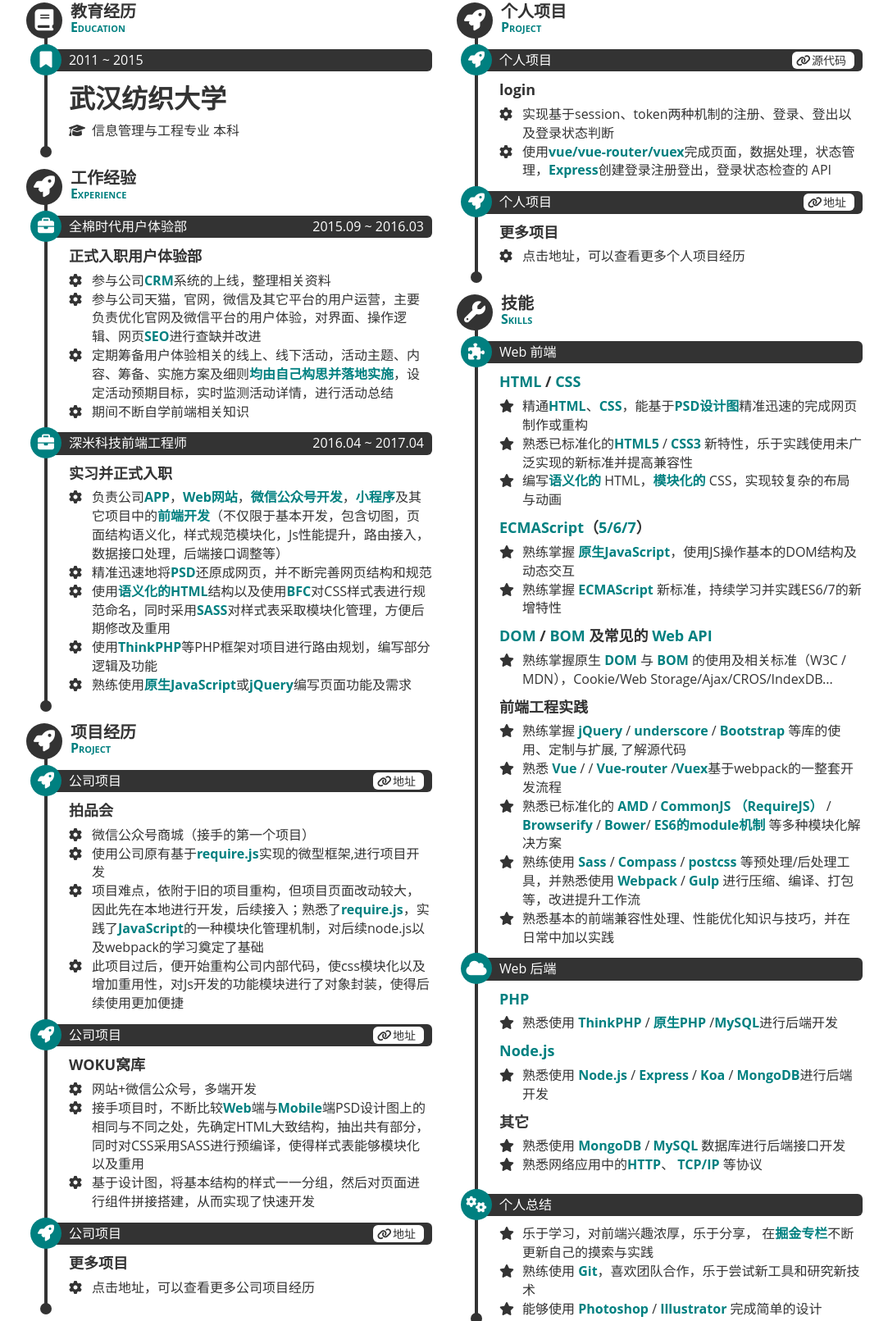
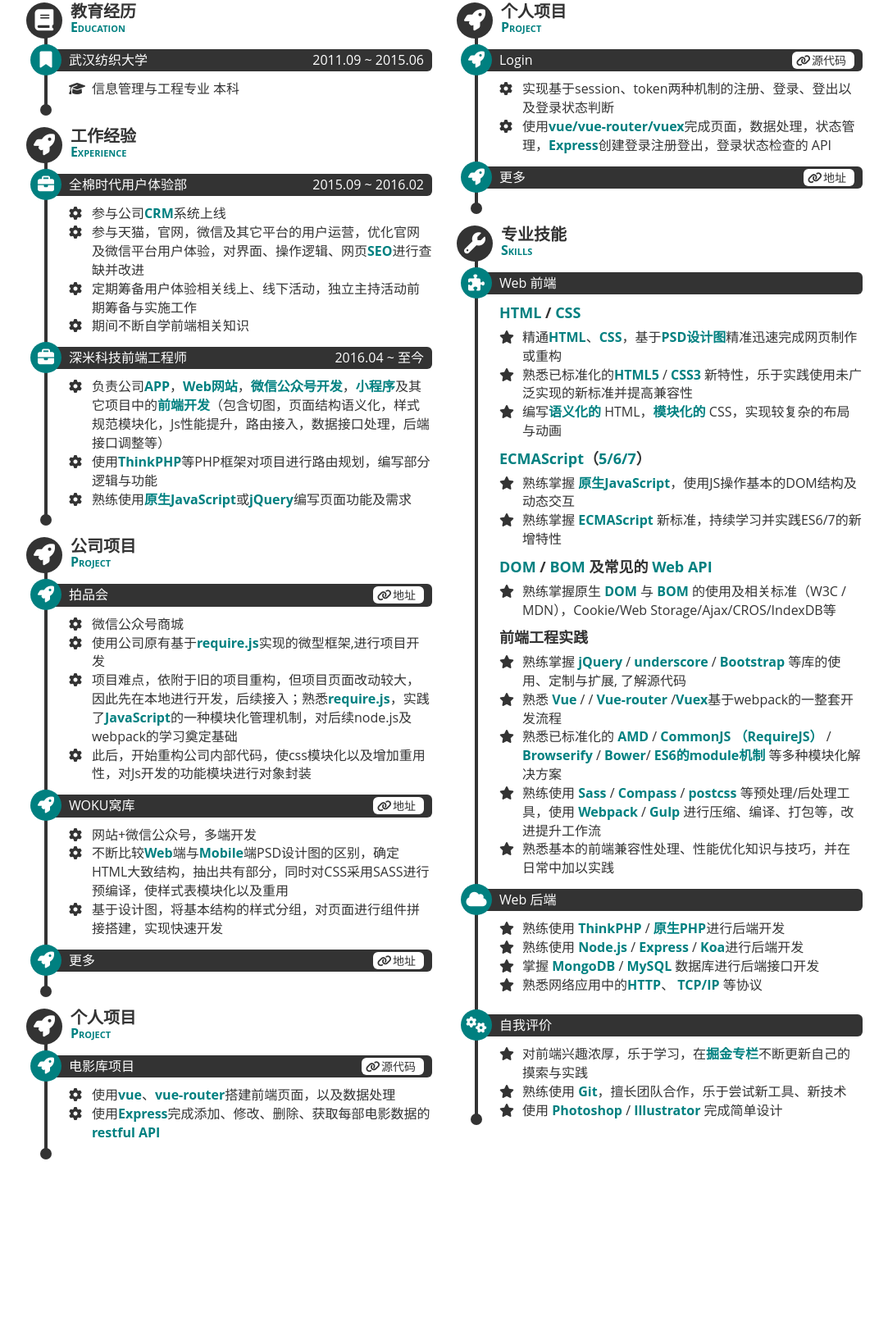
Before and after one commit to Selvin11/about, a plain HTML site: page index.html in a window 1280 px wide. Shown: the part 285-1896 px from the top of the page at 82% size, without its empty margins (98-1181 px from the left). After the commit the page ends 1743 px from the top, so only its background shows below. Drawn offline with Linux system fonts and the light colour scheme.

Commit message:
update index.html

```diff
--- a/index.html
+++ b/index.html
@@ -38,11 +38,13 @@
                     <ul class="sec-content timeline">
                         <li class="timeline-item education-undergraduate">
                             <h3 class="timeline-title">
-                                <time class="education-time">2011 ~ 2015</time>
+                                <time class="education-time">武汉纺织大学</time>
+                                <time class="experience-time">2011.09 ~ 2015.06</time>
                             </h3>
                             <dl class="education-description timeline-content">
-                                <dt class="education-name">武汉纺织大学</dt>
+                                <dt class="education-name"></dt>
                                 <dd class="education-major">信息管理与工程专业 本科</dd>
+
                             </dl>
                         </li>
                     </ul>
@@ -75,26 +77,24 @@
                     <ul class="sec-content timeline">
                         <li class="timeline-item experience-internship">
                             <h3 class="timeline-title"><span class="experience-place">全棉时代用户体验部</span>
-                                <time class="experience-time">2015.09 ~ 2016.03</time>
+                                <time class="experience-time">2015.09 ~ 2016.02</time>
                             </h3>
                             <dl class="experience-description timeline-content">
-                                <dt class="experience-position">正式入职用户体验部</dt>
-                                <dd class="experience-task">参与公司<strong>CRM</strong>系统的上线，整理相关资料</dd>
-                                <dd class="experience-task">参与公司天猫，官网，微信及其它平台的用户运营，主要负责优化官网及微信平台的用户体验，对界面、操作逻辑、网页<strong>SEO</strong>进行查缺并改进</dd>
-                                <dd class="experience-task">定期筹备用户体验相关的线上、线下活动，活动主题、内容、筹备、实施方案及细则<strong>均由自己构思并落地实施</strong>，设定活动预期目标，实时监测活动详情，进行活动总结</dd>
+                                <dt class="experience-position"><!-- 正式入职用户体验部 --></dt>
+                                <dd class="experience-task">参与公司<strong>CRM</strong>系统上线</dd>
+                                <dd class="experience-task">参与天猫，官网，微信及其它平台的用户运营，优化官网及微信平台用户体验，对界面、操作逻辑、网页<strong>SEO</strong>进行查缺并改进</dd>
+                                <dd class="experience-task">定期筹备用户体验相关线上、线下活动，独立主持活动前期筹备与实施工作</dd>
                                 <dd class="experience-task">期间不断自学前端相关知识</dd>
                             </dl>
                         </li>
                         <li class="timeline-item experience-internship">
                             <h3 class="timeline-title"><span class="experience-place">深米科技前端工程师</span>
-                                <time class="experience-time">2016.04 ~ 2017.04</time>
+                                <time class="experience-time">2016.04 ~ 至今</time>
                             </h3>
                             <dl class="experience-description timeline-content">
-                                <dt class="experience-position">实习并正式入职</dt>
-                                <dd class="experience-task">负责公司<strong>APP</strong>，<strong>Web网站</strong>，<strong>微信公众号开发</strong>，<strong>小程序</strong>及其它项目中的<strong>前端开发</strong>（不仅限于基本开发，包含切图，页面结构语义化，样式规范模块化，Js性能提升，路由接入，数据接口处理，后端接口调整等）</dd>
-                                <dd class="experience-task">精准迅速地将<strong>PSD</strong>还原成网页，并不断完善网页结构和规范</dd>
-                                <dd class="experience-task">使用<strong>语义化的HTML</strong>结构以及使用<strong>BFC</strong>对CSS样式表进行规范命名，同时采用<strong>SASS</strong>对样式表采取模块化管理，方便后期修改及重用</dd>
-                                <dd class="experience-task">使用<strong>ThinkPHP</strong>等PHP框架对项目进行路由规划，编写部分逻辑及功能</dd>
+                                <dt class="experience-position"><!-- 实习并正式入职 --></dt>
+                                <dd class="experience-task">负责公司<strong>APP</strong>，<strong>Web网站</strong>，<strong>微信公众号开发</strong>，<strong>小程序</strong>及其它项目中的<strong>前端开发</strong>（包含切图，页面结构语义化，样式规范模块化，Js性能提升，路由接入，数据接口处理，后端接口调整等）</dd>
+                                <dd class="experience-task">使用<strong>ThinkPHP</strong>等PHP框架对项目进行路由规划，编写部分逻辑与功能</dd>
                                 <dd class="experience-task">熟练使用<strong>原生JavaScript</strong>或<strong>jQuery</strong>编写页面功能及需求</dd>
                             </dl>
                         </li>
@@ -103,34 +103,33 @@
             </section>
             <section class="experience">
                 <div class="sec-title-wrapper">
-                    <h3 class="sec-title"><span class="sec-title-ch">项目经历</span><span class="sec-title-en">Project</span></h3>
+                    <h3 class="sec-title"><span class="sec-title-ch">公司项目</span><span class="sec-title-en">Project</span></h3>
                 </div>
                 <div class="timeline-wrapper">
                     <ul class="sec-content timeline">
                         <li class="timeline-item experience-project">
-                            <h3 class="timeline-title"><span class="experience-project-type">公司项目</span><span class="experience-title-aside"><a href="http://www.hphvip.net/store_huaze/app/index.php?i=10&c=entry&do=shop&m=ewei_shop&wxref=mp.weixin.qq.com" class="experience-project-link" target="_blank">地址</a></span></h3>
+                            <h3 class="timeline-title"><span class="experience-project-type">拍品会</span><span class="experience-title-aside"><a href="http://www.hphvip.net/store_huaze/app/index.php?i=10&c=entry&do=shop&m=ewei_shop&wxref=mp.weixin.qq.com" class="experience-project-link" target="_blank">地址</a></span></h3>
                             <dl class="experience-description timeline-content">
-                                <dt class="experience-project-name">拍品会</dt>
-                                <dd class="experience-task">微信公众号商城（接手的第一个项目）</dd>
+                                <dt class="experience-project-name"></dt>
+                                <dd class="experience-task">微信公众号商城</dd>
                                 <dd class="experience-task">使用公司原有基于<strong>require.js</strong>实现的微型框架,进行项目开发</dd>
-                                <dd class="experience-task">项目难点，依附于旧的项目重构，但项目页面改动较大，因此先在本地进行开发，后续接入；熟悉了<strong>require.js</strong>，实践了<strong>JavaScript</strong>的一种模块化管理机制，对后续node.js以及webpack的学习奠定了基础</dd>
-                                <dd class="experience-task">此项目过后，便开始重构公司内部代码，使css模块化以及增加重用性，对Js开发的功能模块进行了对象封装，使得后续使用更加便捷</dd>
+                                <dd class="experience-task">项目难点，依附于旧的项目重构，但项目页面改动较大，因此先在本地进行开发，后续接入；熟悉<strong>require.js</strong>，实践了<strong>JavaScript</strong>的一种模块化管理机制，对后续node.js及webpack的学习奠定基础</dd>
+                                <dd class="experience-task">此后，开始重构公司内部代码，使css模块化以及增加重用性，对Js开发的功能模块进行对象封装</dd>
                             </dl>
                         </li>
                         <li class="timeline-item experience-project">
-                            <h3 class="timeline-title"><span class="experience-project-type">公司项目</span><span class="experience-title-aside"><a href="http://www.szwoku.com/" class="experience-project-link" target="_blank">地址</a></span></h3>
+                            <h3 class="timeline-title"><span class="experience-project-type">WOKU窝库</span><span class="experience-title-aside"><a href="http://www.szwoku.com/" class="experience-project-link" target="_blank">地址</a></span></h3>
                             <dl class="experience-description timeline-content">
-                                <dt class="experience-project-name">WOKU窝库</dt>
+                                <dt class="experience-project-name"></dt>
                                 <dd class="experience-task">网站+微信公众号，多端开发</dd>
-                                <dd class="experience-task">接手项目时，不断比较<strong>Web</strong>端与<strong>Mobile</strong>端PSD设计图上的相同与不同之处，先确定HTML大致结构，抽出共有部分，同时对CSS采用SASS进行预编译，使得样式表能够模块化以及重用</dd>
-                                <dd class="experience-task">基于设计图，将基本结构的样式一一分组，然后对页面进行组件拼接搭建，从而实现了快速开发</dd>
+                                <dd class="experience-task">不断比较<strong>Web</strong>端与<strong>Mobile</strong>端PSD设计图的区别，确定HTML大致结构，抽出共有部分，同时对CSS采用SASS进行预编译，使样式表模块化以及重用</dd>
+                                <dd class="experience-task">基于设计图，将基本结构的样式分组，对页面进行组件拼接搭建，实现快速开发</dd>
                             </dl>
                         </li>
                         <li class="timeline-item experience-project">
-                            <h3 class="timeline-title"><span class="experience-project-type">公司项目</span><span class="experience-title-aside"><a href="./demo.html" class="experience-project-link" target="_blank">地址</a></span></h3>
+                            <h3 class="timeline-title"><span class="experience-project-type">更多</span><span class="experience-title-aside"><a href="./demo.html" class="experience-project-link" target="_blank">地址</a></span></h3>
                             <dl class="experience-description timeline-content">
-                                <dt class="experience-project-name">更多项目</dt>
-                                <dd class="experience-task">点击地址，可以查看更多公司项目经历</dd>
+                                <dt class="experience-project-name"></dt>
                             </dl>
                         </li>
 
@@ -144,9 +143,9 @@
                 <div class="timeline-wrapper">
                     <ul class="sec-content timeline">
                         <li class="timeline-item experience-project">
-                            <h3 class="timeline-title"><span class="experience-project-type">个人项目</span><span class="experience-title-aside"><a href="https://github.com/Selvin11/vue-express-webpack-gulp" class="experience-project-link" target="_blank">源代码</a></span></h3>
+                            <h3 class="timeline-title"><span class="experience-project-type">电影库项目</span><span class="experience-title-aside"><a href="https://github.com/Selvin11/vue-express-webpack-gulp" class="experience-project-link" target="_blank">源代码</a></span></h3>
                             <dl class="experience-description timeline-content">
-                                <dt class="experience-project-name">电影库项目</dt>
+                                <dt class="experience-project-name"></dt>
                                 <dd class="experience-task">使用<strong>vue</strong>、<strong>vue-router</strong>搭建前端页面，以及数据处理</dd>
                                 <dd class="experience-task">使用<strong>Express</strong>完成添加、修改、删除、获取每部电影数据的<strong>restful API</strong></dd>
                             </dl>
@@ -164,18 +163,17 @@
                 <div class="timeline-wrapper">
                     <ul class="sec-content timeline">
                         <li class="timeline-item experience-project">
-                            <h3 class="timeline-title"><span class="experience-project-type">个人项目</span><span class="experience-title-aside"><a href="https://github.com/Selvin11/login" class="experience-project-link" target="_blank">源代码</a></span></h3>
+                            <h3 class="timeline-title"><span class="experience-project-type">Login</span><span class="experience-title-aside"><a href="https://github.com/Selvin11/login" class="experience-project-link" target="_blank">源代码</a></span></h3>
                             <dl class="experience-description timeline-content">
-                                <dt class="experience-project-name">login</dt>
+                                <dt class="experience-project-name"></dt>
                                 <dd class="experience-task">实现基于session、token两种机制的注册、登录、登出以及登录状态判断</dd>
                                 <dd class="experience-task">使用<strong>vue/vue-router/vuex</strong>完成页面，数据处理，状态管理，<strong>Express</strong>创建登录注册登出，登录状态检查的 API</dd>
                             </dl>
                         </li>
                          <li class="timeline-item experience-project">
-                            <h3 class="timeline-title"><span class="experience-project-type">个人项目</span><span class="experience-title-aside"><a href="https://github.com/Selvin11" class="experience-project-link" target="_blank">地址</a></span></h3>
+                            <h3 class="timeline-title"><span class="experience-project-type">更多</span><span class="experience-title-aside"><a href="https://github.com/Selvin11" class="experience-project-link" target="_blank">地址</a></span></h3>
                             <dl class="experience-description timeline-content">
-                                <dt class="experience-project-name">更多项目</dt>
-                                <dd class="experience-task">点击地址，可以查看更多个人项目经历</dd>
+                                <dt class="experience-project-name"></dt>
                             </dl>
                         </li>
                     </ul>
@@ -183,7 +181,7 @@
             </section>
             <section class="skills">
                 <div class="sec-title-wrapper">
-                    <h3 class="sec-title"><span class="sec-title-ch">&#x6280;&#x80FD;</span><span class="sec-title-en">Skills</span></h3>
+                    <h3 class="sec-title"><span class="sec-title-ch">专业技能</span><span class="sec-title-en">Skills</span></h3>
                 </div>
                 <div class="timeline-wrapper">
                     <ul class="sec-content timeline">
@@ -191,42 +189,40 @@
                             <h3 class="timeline-title"><span class="skills-type">Web &#x524D;&#x7AEF;</span></h3>
                             <dl class="skills-description timeline-content">
                                 <dt class="skills-item-summary"><strong>HTML</strong> / <strong>CSS</strong></dt>
-                                <dd class="skills-item-description"><span>精通<strong>HTML</strong>、<strong>CSS</strong>，能基于<strong>PSD设计图</strong>精准迅速的完成网页制作或重构</span></dd>
+                                <dd class="skills-item-description"><span>精通<strong>HTML</strong>、<strong>CSS</strong>，基于<strong>PSD设计图</strong>精准迅速完成网页制作或重构</span></dd>
                                 <dd class="skills-item-description"><span>熟悉已标准化的<strong>HTML5</strong>  / <strong>CSS3</strong> 新特性，乐于实践使用未广泛实现的新标准并提高兼容性</span></dd>
                                 <dd class="skills-item-description"><span>编写<strong>语义化的</strong> HTML，<strong>模块化的</strong> CSS，实现较复杂的布局与动画</span></dd>
                                 <dt class="skills-item-summary"><strong>ECMAScript</strong>&#xFF08;<strong>5/6/7</strong>&#xFF09;</dt>
                                 <dd class="skills-item-description"><span>熟练掌握 <strong>原生JavaScript</strong>，使用JS操作基本的DOM结构及动态交互</span></dd>
                                 <dd class="skills-item-description"><span>熟练掌握 <strong>ECMAScript</strong> 新标准，持续学习并实践ES6/7的新增特性</span></dd>
                                 <dt class="skills-item-summary"><strong>DOM</strong> / <strong>BOM</strong> 及常见的 <strong>Web API</strong></dt>
-                                <dd class="skills-item-description"><span>熟练掌握原生 <strong>DOM</strong> 与 <strong>BOM</strong> 的使用及相关标准（W3C / MDN），Cookie/Web Storage/Ajax/CROS/IndexDB...</span></dd>
+                                <dd class="skills-item-description"><span>熟练掌握原生 <strong>DOM</strong> 与 <strong>BOM</strong> 的使用及相关标准（W3C / MDN），Cookie/Web Storage/Ajax/CROS/IndexDB等</span></dd>
 
                                 <dt class="skills-item-summary">前端工程实践</dt>
                                 <dd class="skills-item-description"><span>熟练掌握 <strong>jQuery</strong> / <strong>underscore</strong> / <strong>Bootstrap</strong> 等库的使用、定制与扩展, 了解源代码</span></dd>
                                 <dd class="skills-item-description"><span>熟悉 <strong>Vue</strong> / <strong></strong> / <strong>Vue-router</strong> /<strong>Vuex</strong>基于webpack的一整套开发流程</span></dd>
                                 <dd class="skills-item-description"><span>熟悉已标准化的 <strong>AMD</strong> / <strong>CommonJS （RequireJS）</strong> / <strong>Browserify</strong> / <strong>Bower</strong>/ <strong>ES6的module机制</strong> 等多种模块化解决方案</span></dd>
-                                <dd class="skills-item-description"><span>熟练使用 <strong>Sass</strong> / <strong>Compass</strong> / <strong>postcss</strong>   等预处理/后处理工具，并熟悉使用 <strong>Webpack</strong> / <strong>Gulp</strong> 进行压缩、编译、打包等，改进提升工作流</span></dd>
+                                <dd class="skills-item-description"><span>熟练使用 <strong>Sass</strong> / <strong>Compass</strong> / <strong>postcss</strong>   等预处理/后处理工具，使用 <strong>Webpack</strong> / <strong>Gulp</strong> 进行压缩、编译、打包等，改进提升工作流</span></dd>
                                 <dd class="skills-item-description"><span>熟悉基本的前端兼容性处理、性能优化知识与技巧，并在日常中加以实践</span></dd>
                             </dl>
                         </li>
                         <li class="timeline-item skills-backend">
                             <h3 class="timeline-title"><span class="skills-type">Web 后端</span></h3>
                             <dl class="skills-description timeline-content">
-                                <dt class="skills-item-summary"><strong>PHP</strong></dt>
-                                <dd class="skills-item-description"><span>熟悉使用 <strong>ThinkPHP </strong>/ <strong>原生PHP</strong> /<strong>MySQL</strong>进行后端开发</span></dd>
-                                <dt class="skills-item-summary"><strong>Node.js</strong></dt>
-                                <dd class="skills-item-description"><span>熟悉使用 <strong>Node.js </strong>/ <strong>Express</strong> / <strong>Koa</strong> / <strong>MongoDB</strong>进行后端开发</span></dd>
+                                <dt class="skills-item-summary"></dt>
+                                <dd class="skills-item-description"><span>熟练使用 <strong>ThinkPHP </strong>/ <strong>原生PHP</strong>进行后端开发</span></dd>
+                                <dd class="skills-item-description"><span>熟练使用 <strong>Node.js </strong>/ <strong>Express</strong> / <strong>Koa</strong>进行后端开发</span></dd>
 
-                                <dt class="skills-item-summary">其它</dt>
-                                <dd class="skills-item-description"><span>熟悉使用 <strong>MongoDB</strong> / <strong>MySQL</strong> 数据库进行后端接口开发</span></dd>
+                                <dd class="skills-item-description"><span>掌握 <strong>MongoDB</strong> / <strong>MySQL</strong> 数据库进行后端接口开发</span></dd>
                                 <dd class="skills-item-description"><span>熟悉网络应用中的<strong>HTTP</strong>、 <strong>TCP/IP</strong> 等协议</span></dd>
                             </dl>
                         </li>
                         <li class="timeline-item skills-miscellaneous">
-                            <h3 class="timeline-title"><span class="skills-type">个人总结</span></h3>
+                            <h3 class="timeline-title"><span class="skills-type">自我评价</span></h3>
                             <ul class="skills-description skills-miscellaneous timeline-content">
-                                <li class="skills-item-description"><span>乐于学习，对前端兴趣浓厚，乐于分享， 在<strong>掘金专栏</strong>不断更新自己的摸索与实践</span></li>
-                                <li class="skills-item-description"><span>熟练使用 <strong>Git</strong>，喜欢团队合作，乐于尝试新工具和研究新技术</span></li>
-                                <li class="skills-item-description"><span>能够使用 <strong>Photoshop</strong> / <strong>Illustrator</strong> 完成简单的设计</span></li>
+                                <li class="skills-item-description"><span>对前端兴趣浓厚，乐于学习，在<strong>掘金专栏</strong>不断更新自己的摸索与实践</span></li>
+                                <li class="skills-item-description"><span>熟练使用 <strong>Git</strong>，擅长团队合作，乐于尝试新工具、新技术</span></li>
+                                <li class="skills-item-description"><span>使用 <strong>Photoshop</strong> / <strong>Illustrator</strong> 完成简单设计</span></li>
                             </ul>
                         </li>
                     </ul>
```
